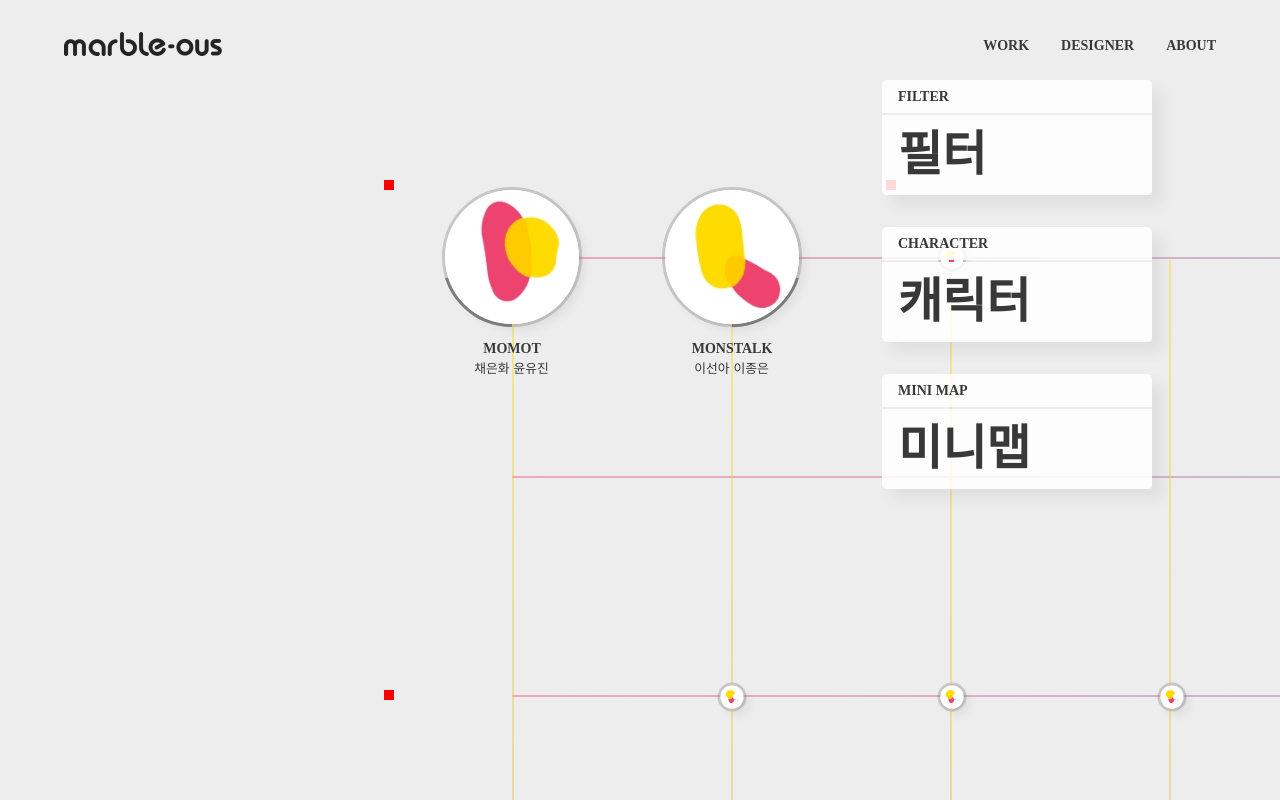
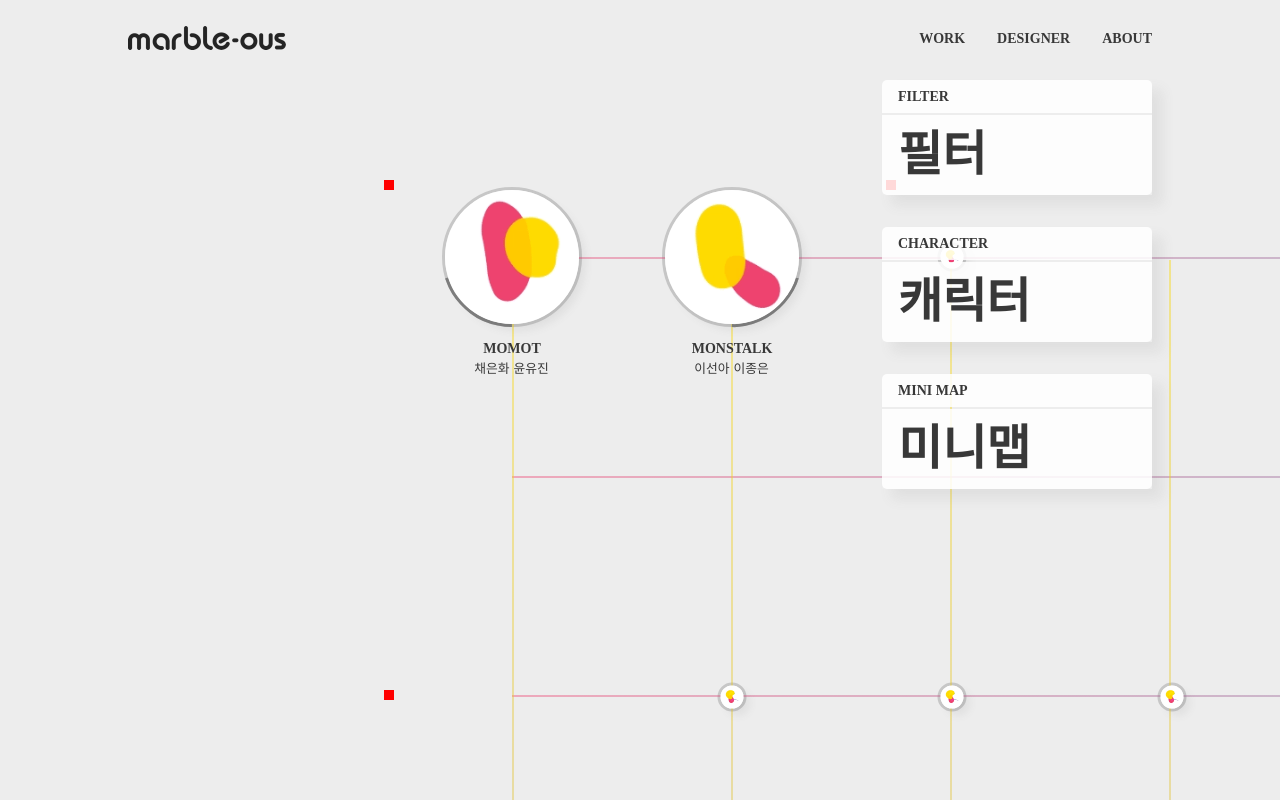
Before and after one commit to Seonghui/marble-ous-v2, a React (Create React App) app: page / in a window 1280 px wide. Built offline with nearby package versions, Linux system fonts and the light colour scheme; a web font is replaced by a local one.

Commit message:
헤더 패딩값 수정

```diff
--- a/src/components/Common/Header/Header.scss
+++ b/src/components/Common/Header/Header.scss
@@ -1,5 +1,5 @@
 .Header {
-  padding: 2rem 4rem;
+  padding: 2% 10%;
   position: fixed;
   top: 0;
   left: 0;
```
